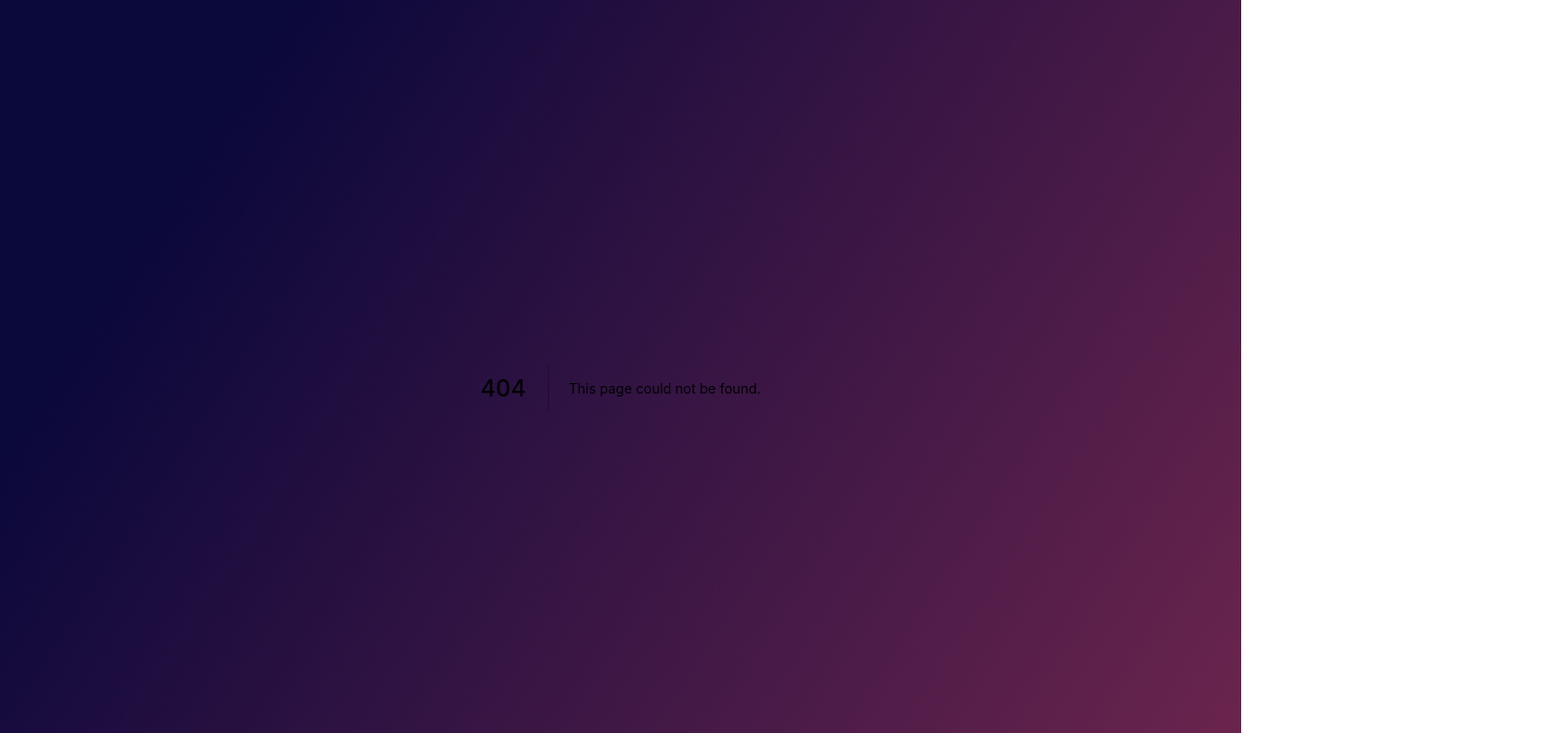
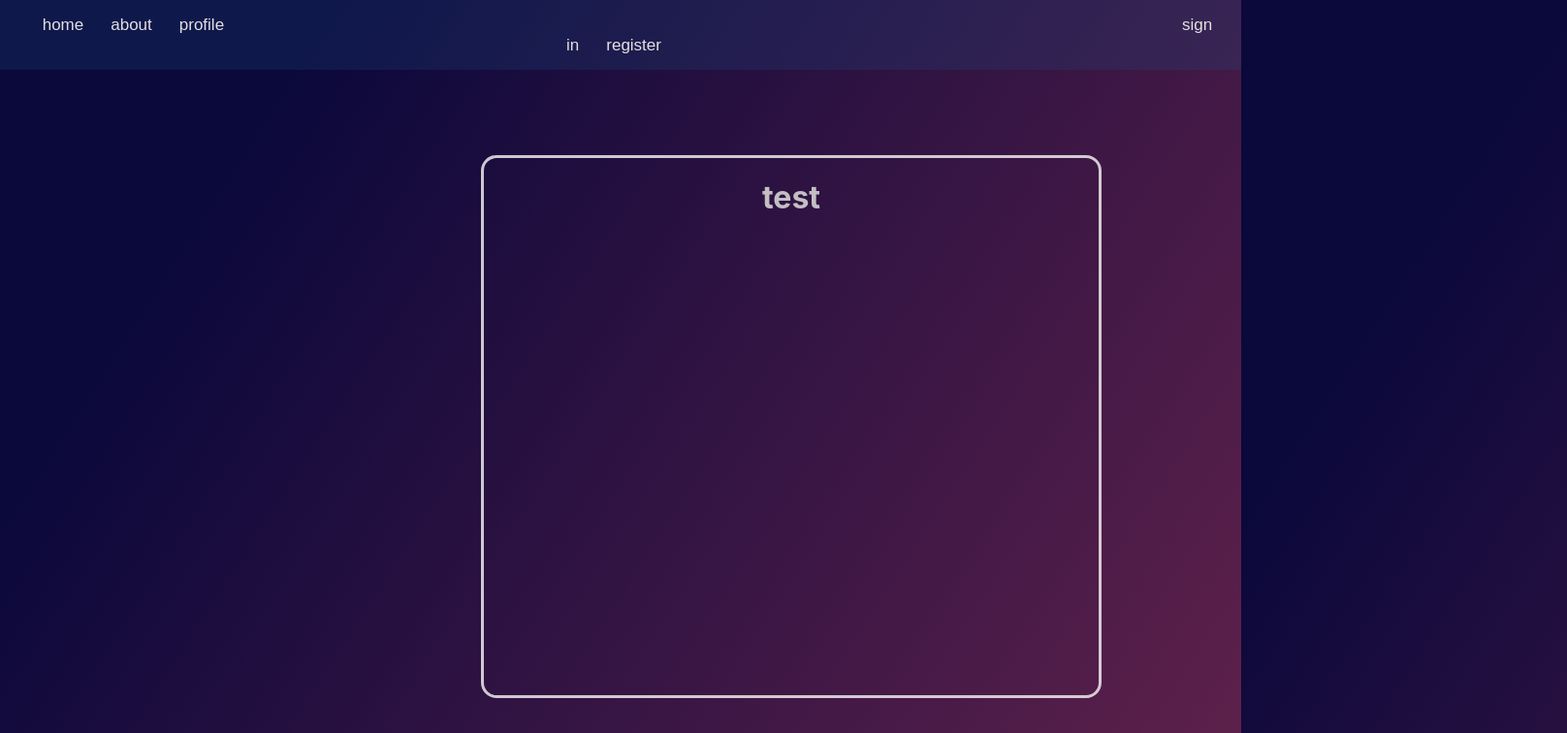
Before and after one commit to Koxuvar/zanes-magical-gathering, a Next.js app in the folder app/: page /SignIn in a window 1280 px wide. Before the commit this address had no page. Shown: the top 756 px of the page at 97% size, 1616 px wide, since content can reach past the window. Built offline with nearby package versions, Linux system fonts and the light colour scheme.

Commit message:
starting sign up & register

```diff
--- a/app/components/Nav.js
+++ b/app/components/Nav.js
@@ -16,7 +16,7 @@ const Nav = () => {
                     <Link href='/profile'>profile</Link>
                 </li>
                 <li className={style.push}>
-                    <Link href='/signin'>sign in</Link>
+                    <Link href='/SignIn'>sign in</Link>
                 </li>
                 <li>
                     <Link href='/register'>register</Link>
--- /dev/null
+++ b/app/pages/SignIn.js
@@ -0,0 +1,24 @@
+import styles from '../styles/SignIn.module.scss'
+import Nav from '../components/Nav'
+import Footer from '../components/Footer'
+
+const SignIn = () => {
+    return (
+
+        <>
+            <Nav />
+            <div className={styles.section}>
+
+                <div className={styles.sign_in_wrap}>
+                    <h1>test</h1>
+                </div>
+
+            </div>
+            <Footer />
+        </>
+
+
+    )
+}
+
+export default SignIn
--- /dev/null
+++ b/app/styles/SignIn.module.scss
@@ -0,0 +1,22 @@
+$text-color: rgba(211, 209, 209, 0.904);
+
+.section {
+    display: flex;
+    justify-content: center;
+    align-items: center;
+    width: 100rem;
+    height: auto 0rem;
+    margin: 10rem 1rem;
+
+
+    .sign_in_wrap {
+        color: $text-color;
+        justify-content: center;
+        align-items: center;
+        text-align: center;
+        height: 35rem;
+        width: 40rem;
+        border: rgba(240, 237, 237, 0.836) solid .2rem;
+        border-radius: 1rem;
+    }
+}
```
